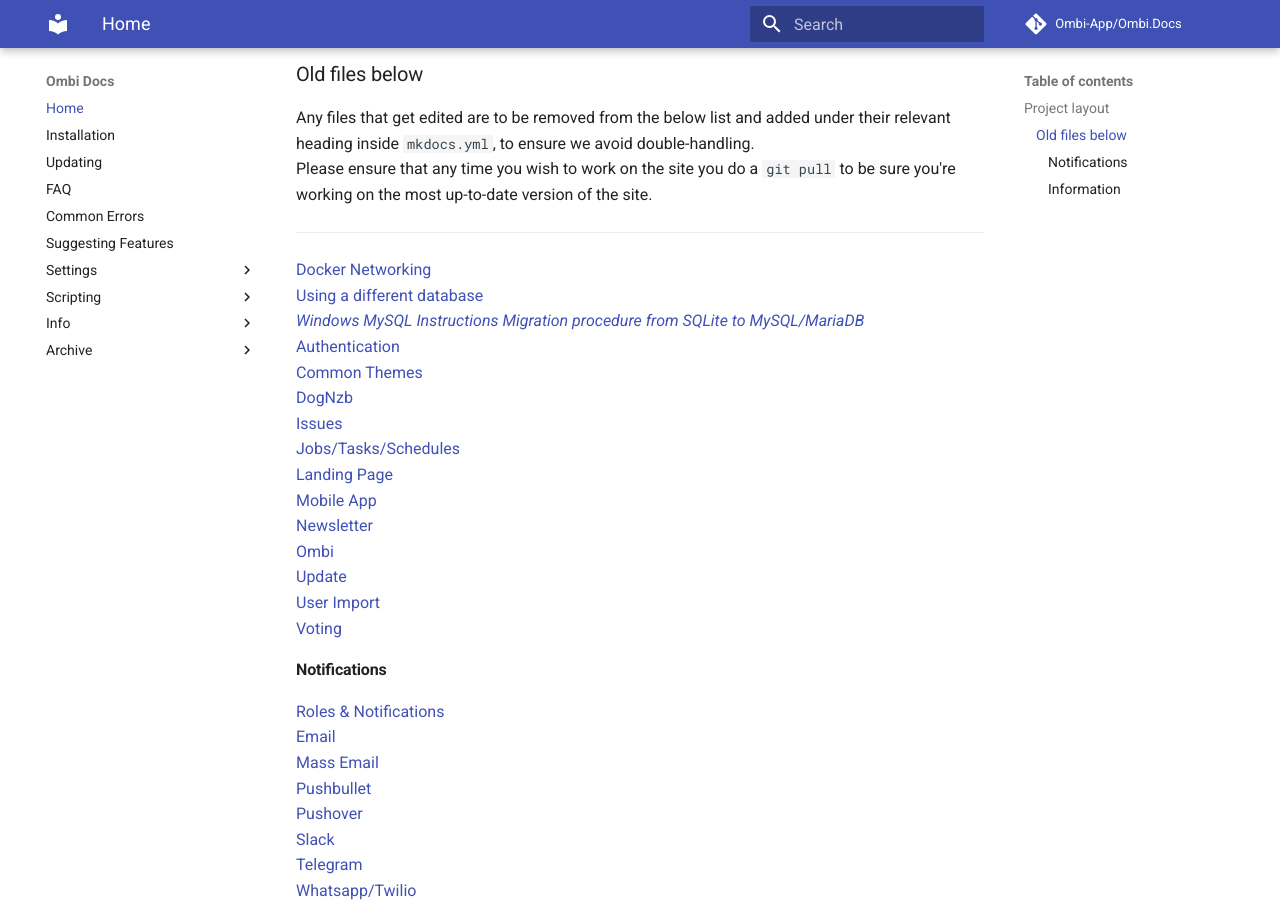
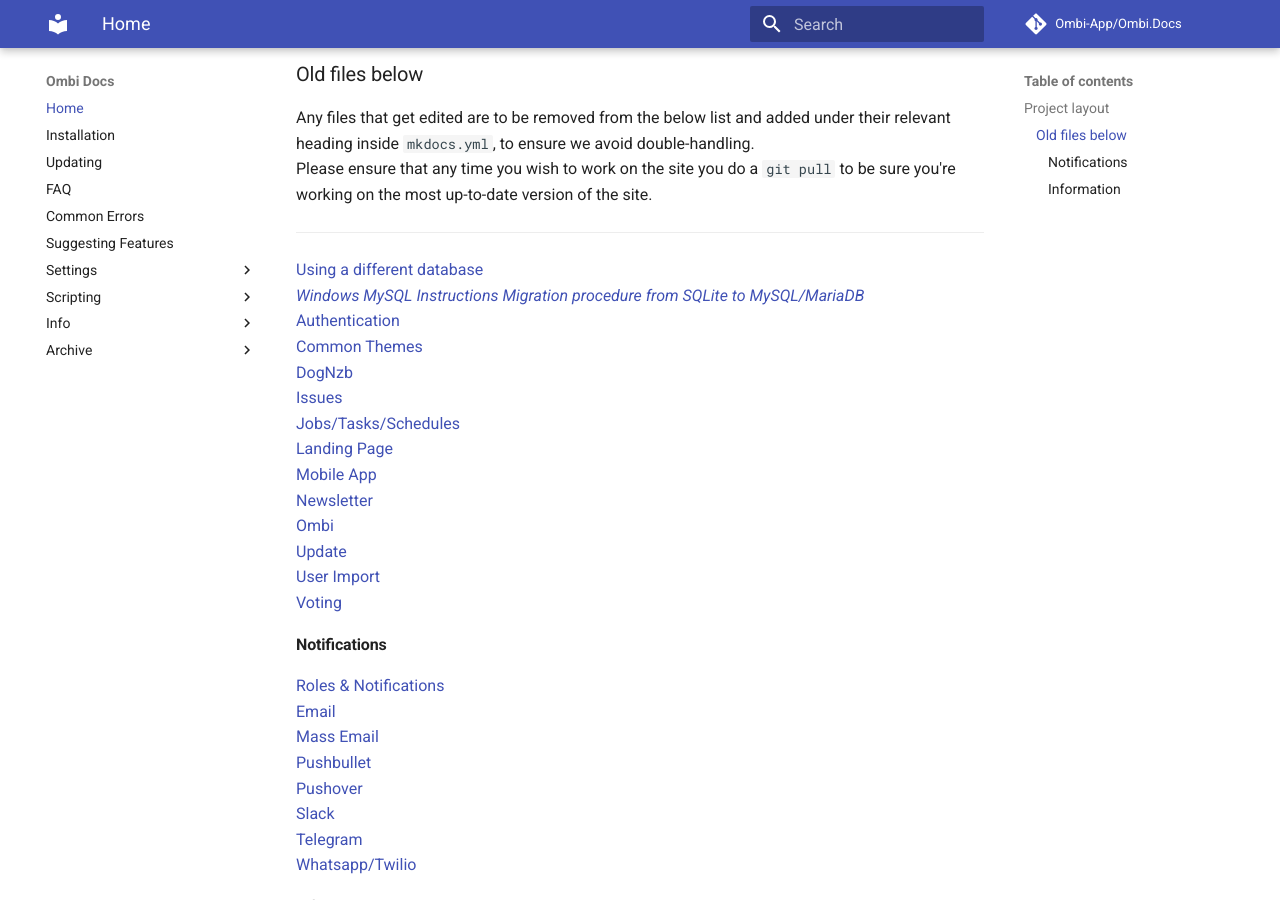
Before and after one commit to Ombi-app/Ombi.Docs, an MkDocs documentation site: the page built from docs/index.md, in a window 1280 px wide and 900 px high, scrolled down 408 px. Built offline with MkDocs 1.6.1 and Material for MkDocs 9.7.7, drawn with Linux system fonts in a browser that asks for light colours; comment, search, counter and statistics services are not loaded.

Commit message:
Remove docker from index

```diff
--- a/docs/index.md
+++ b/docs/index.md
@@ -18,7 +18,6 @@
 
 ---
 
-[Docker Networking](https://github.com/tidusjar/Ombi/wiki/Docker-Containers)
 [Using a different database](https://github.com/tidusjar/Ombi/wiki/Using-a-different-database)
 [_Windows MySQL Instructions_](https://github.com/tidusjar/Ombi/wiki/Using-a-different-database-(MySQL)-on-Windows)
 [_Migration procedure from SQLite to MySQL/MariaDB_](https://github.com/tidusjar/Ombi/wiki/Migration-procedure-from-SQLite-to-MySQL-or-MariaDB)
```
